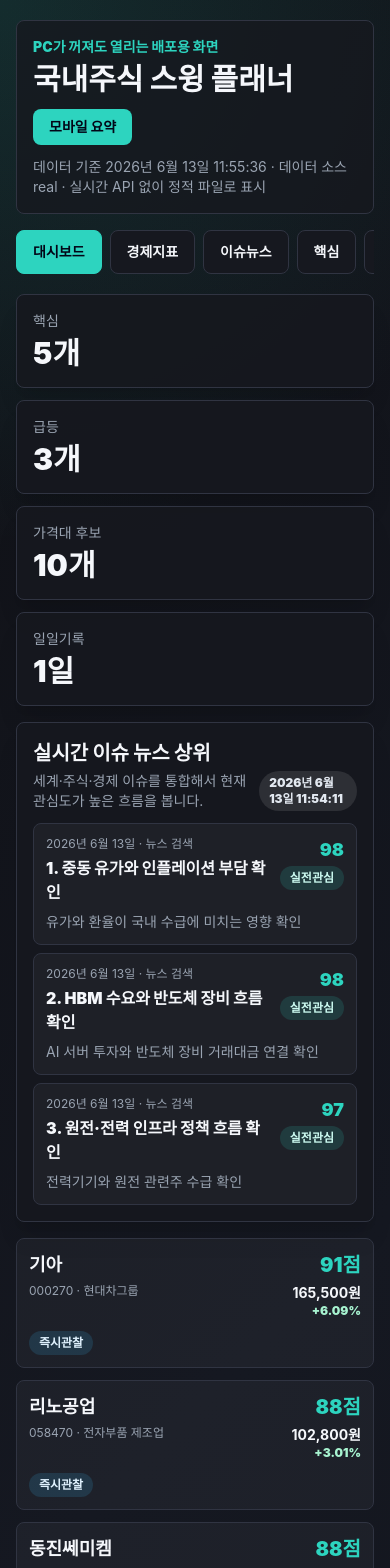
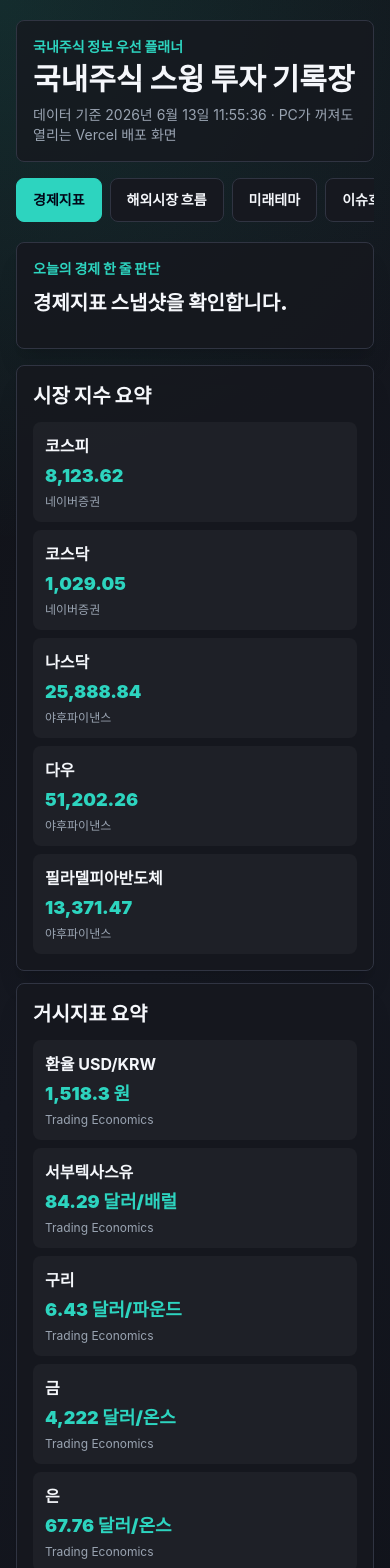
Before and after one commit to gkqkrdk/youtube-application, a Next.js app: page / in a window 390 px wide. Shown: the top 1568 px of the page. Built offline with nearby package versions, Linux system fonts and the light colour scheme.

Commit message:
Expand deployable planner tabs

```diff
--- a/components/DeployablePlanner.tsx
+++ b/components/DeployablePlanner.tsx
@@ -3,235 +3,127 @@
 import { useEffect, useMemo, useState } from "react";
 import type { ReactNode } from "react";
 
-type StockRow = {
-  code?: string;
-  name?: string;
-  sector?: string;
-  currentPrice?: number;
-  price?: number;
-  pickPrice?: number;
-  changeRate?: number;
-  changePct?: number;
-  total?: number;
-  score?: number;
-  decision?: string;
-  actionLabel?: string;
-  stockUrl?: string;
-  url?: string;
+type Row = Record<string, any>;
+type Data = {
+  dataSource?: string;
+  updatedAt?: string;
+  economics?: Row;
+  overseas?: Row;
+  issues?: Record<string, Row[]>;
+  futureThemes?: Record<string, Row[]>;
+  commonNews?: Record<string, Row>;
+  core?: Row[];
+  surge?: Row[];
+  short?: Row[];
+  long?: Row[];
+  pricePicks?: { low?: Row[]; high?: Row[] };
+  allNames?: Record<string, Row[]>;
+  dailyRecords?: Row[];
 };
 
-type NewsItem = {
-  keyword?: string;
-  title?: string;
-  score?: number;
-  status?: string;
-  source?: string;
-  date?: string;
-  reason?: string;
-  tradeRead?: string;
-  naverNewsUrl?: string;
-  youtubeUrl?: string;
-};
-
-type NewsBlock = {
-  title?: string;
-  updatedAt?: string;
-  summary?: string;
-  items?: NewsItem[];
-};
-
-type PlannerData = {
-  dataSource?: string;
-  updatedAt?: string;
-  economics?: {
-    indices?: Array<Record<string, string>>;
-    macro?: Array<Record<string, string>>;
-  };
-  commonNews?: Record<string, NewsBlock>;
-  core?: StockRow[];
-  surge?: StockRow[];
-  short?: StockRow[];
-  long?: StockRow[];
-  pricePicks?: { low?: StockRow[]; high?: StockRow[] };
-  dailyRecords?: Array<{
-    date?: string;
-    dateKo?: string;
-    basisDate?: string;
-    basisDateKo?: string;
-    note?: string;
-    groups?: Record<string, StockRow[]>;
-  }>;
-};
-
-const allTabs = ["대시보드", "경제지표", "이슈뉴스", "핵심", "급등", "단기", "장기", "가격대 후보", "일일기록"];
-const stockTabs: Array<[string, keyof PlannerData]> = [["핵심", "core"], ["급등", "surge"], ["단기", "short"], ["장기", "long"]];
-
-function money(value?: number) {
-  return value ? Number(value).toLocaleString("ko-KR") : "-";
-}
-
-function price(row: StockRow) {
-  return row.currentPrice || row.pickPrice || row.price || 0;
-}
-
-function score(row: StockRow) {
-  return row.total || row.score || 0;
-}
-
-function rateText(value?: number) {
-  if (value === undefined || value === null || Number.isNaN(Number(value))) return "";
-  const n = Number(value);
-  return `${n >= 0 ? "+" : ""}${n.toFixed(2)}%`;
-}
-
-function rateClass(value?: number) {
-  if ((value || 0) > 0) return "text-emerald-200";
-  if ((value || 0) < 0) return "text-red-200";
-  return "text-slate-300";
-}
-
-function stockUrl(row: StockRow) {
-  return row.stockUrl || row.url || `https://finance.naver.com/item/main.naver?code=${row.code || ""}`;
-}
+const tabs = ["경제지표", "해외시장 흐름", "미래테마", "이슈흐름", "핵심", "급등", "단기", "장기", "가격대 후보", "추천 종목 요약", "일일기록"];
+const stockTabs: Record<string, keyof Data> = { 핵심: "core", 급등: "surge", 단기: "short", 장기: "long" };
 
 function Card({ children, className = "" }: { children: ReactNode; className?: string }) {
   return <section className={`rounded-lg border border-line bg-panel/90 p-4 shadow-xl shadow-black/10 ${className}`}>{children}</section>;
 }
+function Badge({ children, color = "bg-white/10 text-slate-200" }: { children: ReactNode; color?: string }) {
+  return <span className={`inline-flex rounded-full px-2.5 py-1 text-xs font-black ${color}`}>{children}</span>;
+}
+function nf(v: any) { const n = Number(v); return Number.isFinite(n) && n !== 0 ? n.toLocaleString("ko-KR") : "-"; }
+function pct(v: any) { const n = Number(v); return Number.isFinite(n) ? `${n >= 0 ? "+" : ""}${n.toFixed(2).replace(/\.?0+$/, "")}%` : ""; }
+function tone(v: any) { const n = Number(v); return n > 0 ? "text-emerald-200" : n < 0 ? "text-red-200" : "text-slate-300"; }
+function stockUrl(r: Row) { return r.stockUrl || r.url || `https://finance.naver.com/item/main.naver?code=${r.code || ""}`; }
+function textOf(v: any) { return Array.isArray(v) ? v.join(" · ") : (v || "-"); }
 
-function Badge({ children, className = "bg-white/10 text-slate-200" }: { children: ReactNode; className?: string }) {
-  return <span className={`inline-flex rounded-full px-2.5 py-1 text-xs font-black ${className}`}>{children}</span>;
-}
-
-function StockCard({ row }: { row: StockRow }) {
-  const liveRate = row.changeRate ?? row.changePct;
-  return (
-    <a href={stockUrl(row)} target="_blank" className="block rounded-lg border border-line bg-white/[0.04] p-3">
+function StockCard({ row }: { row: Row }) {
+  const rate = row.changeRate ?? row.changePct ?? row.surge?.changeRate;
+  const info = row.companyInfo || {};
+  const f = row.fundamentals || {};
+  return <article className="rounded-lg border border-line bg-white/[0.04] p-3">
+    <a href={stockUrl(row)} target="_blank" className="block">
       <div className="flex items-start justify-between gap-3">
         <div className="min-w-0">
-          <div className="truncate text-lg font-black text-ink">{row.name || "종목명 확인"}</div>
+          <Badge color="bg-sky-400/15 text-sky-100">{row.actionLabel || row.decision || "관찰"}</Badge>
+          <div className="mt-2 truncate text-lg font-black text-ink">{row.name || "종목명 확인"}</div>
           <div className="mt-1 text-xs text-muted">{row.code || "-"} · {row.sector || "섹터 확인"}</div>
         </div>
         <div className="shrink-0 text-right">
-          <div className="text-xl font-black text-growth">{score(row)}점</div>
-          <div className="mt-1 text-sm font-bold">{money(price(row))}원</div>
-          {rateText(liveRate) ? <div className={`text-xs font-black ${rateClass(liveRate)}`}>{rateText(liveRate)}</div> : null}
+          <div className="text-2xl font-black text-growth">{row.total ?? row.score ?? "-"}</div>
+          <div className="mt-1 text-sm font-black">{nf(row.currentPrice || row.price || row.pickPrice)}원</div>
+          {pct(rate) ? <div className={`text-xs font-black ${tone(rate)}`}>{pct(rate)}</div> : null}
         </div>
       </div>
-      <div className="mt-3 flex flex-wrap gap-2">
-        <Badge className="bg-sky-400/15 text-sky-100">{row.actionLabel || row.decision || "판단 확인"}</Badge>
+    </a>
+    <details className="mt-3 rounded-lg border border-line bg-black/10 p-3">
+      <summary className="cursor-pointer text-sm font-black text-growth">종목정보 보기</summary>
+      <div className="mt-3 grid gap-2 text-sm">
+        <Info label="한 줄 요약" value={info.summary || row.stockInfo || `${row.sector || "해당 업종"} 관련 회사입니다.`} />
+        <Info label="핵심 사업" value={info.coreBusiness || row.material || row.sector || "-"} />
+        <Info label="투자 포인트" value={info.investorPoint || row.briefing || "수급, 재료, 실적 연결 여부를 확인합니다."} />
+        <div className="grid grid-cols-2 gap-2 sm:grid-cols-5">
+          {[["PER", f.per], ["PBR", f.pbr], ["ROE", f.roe], ["매출", f.revenue], ["영업률", f.operatingMargin]].map(([k, v]) => <div key={String(k)} className="rounded-lg bg-white/[0.04] p-2"><div className="text-[11px] text-muted">{k}</div><b>{v || "-"}</b></div>)}
+        </div>
       </div>
-    </a>
-  );
+    </details>
+  </article>;
 }
 
-function NewsCard({ item, rank }: { item: NewsItem; rank: number }) {
-  return (
-    <a href={item.naverNewsUrl || "#"} target="_blank" className="block rounded-lg border border-line bg-white/[0.04] p-3">
-      <div className="flex items-start justify-between gap-3">
-        <div className="min-w-0">
-          <div className="text-xs text-muted">{item.date || ""} · {item.source || "뉴스"}</div>
-          <div className="mt-1 font-black text-ink">{rank}. {item.title || item.keyword}</div>
-        </div>
-        <div className="shrink-0 text-right">
-          <div className="text-lg font-black text-growth">{item.score || 0}</div>
-          <Badge className="bg-teal-400/15 text-teal-100">{item.status || "참고"}</Badge>
-        </div>
-      </div>
-      <p className="mt-2 text-sm text-muted">{item.reason || item.tradeRead || "관련 흐름 확인 필요"}</p>
-    </a>
-  );
+function Info({ label, value }: { label: string; value: ReactNode }) {
+  return <div className="rounded-lg bg-white/[0.04] p-3"><div className="text-xs text-muted">{label}</div><div className="mt-1 font-bold leading-relaxed text-ink">{value || "-"}</div></div>;
 }
 
-function NewsSection({ block }: { block?: NewsBlock }) {
-  const rows = block?.items || [];
-  return (
-    <Card>
-      <div className="flex items-end justify-between gap-3">
-        <div>
-          <h2 className="text-xl font-black text-ink">{block?.title || "관심 뉴스"}</h2>
-          <p className="mt-1 text-sm text-muted">{block?.summary || "오늘 관심도가 높은 뉴스를 확인합니다."}</p>
-        </div>
-        <Badge>{block?.updatedAt || "스냅샷"}</Badge>
-      </div>
-      <div className="mt-3 grid gap-2">{rows.slice(0, 5).map((item, index) => <NewsCard key={`${item.keyword}-${index}`} item={item} rank={index + 1} />)}</div>
-      {rows.length > 5 ? (
-        <details className="mt-3">
-          <summary className="cursor-pointer text-sm font-bold text-growth">뉴스 5개 더보기</summary>
-          <div className="mt-2 grid gap-2">{rows.slice(5, 10).map((item, index) => <NewsCard key={`${item.keyword}-more-${index}`} item={item} rank={index + 6} />)}</div>
-        </details>
-      ) : null}
-    </Card>
-  );
+function Economics({ data }: { data?: Row }) {
+  const insight = data?.insight || {};
+  const indices = insight.indexCards || data?.indices || [];
+  const macro = insight.macroCards || data?.macro || [];
+  return <div className="grid gap-4">
+    <Card><div className="text-sm font-black text-growth">오늘의 경제 한 줄 판단</div><div className="mt-2 text-xl font-black leading-relaxed">{insight.oneLine || insight.marketConclusion?.summary || "경제지표 스냅샷을 확인합니다."}</div><div className="mt-3 flex flex-wrap gap-2">{(insight.badges || []).map((b: Row, i: number) => <Badge key={i}>{b.label}: {b.value}</Badge>)}</div></Card>
+    <div className="grid gap-3 lg:grid-cols-2"><List title="시장 지수 요약" rows={indices} /><List title="거시지표 요약" rows={macro} /></div>
+  </div>;
 }
 
-function MacroList({ data }: { data?: PlannerData["economics"] }) {
-  return (
-    <div className="grid gap-3 lg:grid-cols-2">
-      <Card>
-        <h2 className="text-xl font-black">주요 지수</h2>
-        <div className="mt-3 grid gap-2">{(data?.indices || []).map((item, index) => <div key={`${item.name}-${index}`} className="flex justify-between gap-3 rounded-lg bg-white/[0.04] p-3"><span><b>{item.name}</b><br /><span className="text-xs text-muted">{item.source}</span></span><b className="text-right">{item.value || "-"}<br /><span className="text-xs text-muted">{item.change || ""}</span></b></div>)}</div>
-      </Card>
-      <Card>
-        <h2 className="text-xl font-black">거시지표</h2>
-        <div className="mt-3 grid gap-2">{(data?.macro || []).slice(0, 12).map((item, index) => <a key={`${item.name}-${index}`} href={item.url || "#"} target="_blank" className="flex justify-between gap-3 rounded-lg bg-white/[0.04] p-3"><span><b>{item.name}</b><br /><span className="text-xs text-muted">{item.source}</span></span><b className="text-right">{item.value || "-"} {item.unit || ""}<br /><span className="text-xs text-muted">{item.date || ""}</span></b></a>)}</div>
-      </Card>
-    </div>
-  );
+function List({ title, rows }: { title: string; rows?: Row[] }) {
+  return <Card><h2 className="text-xl font-black">{title}</h2><div className="mt-3 grid gap-2">{(rows || []).map((r, i) => <a key={i} href={r.url || "#"} target="_blank" className="rounded-lg bg-white/[0.04] p-3"><div className="flex justify-between gap-3"><b>{r.name || r.title || r.keyword}</b><span className={tone(r.changeRate)}>{pct(r.changeRate)}</span></div><div className="mt-1 text-lg font-black text-growth">{r.value || ""} {r.unit || ""}</div><p className="mt-1 text-xs text-muted">{r.read || r.reason || r.source || r.impact || ""}</p>{r.sectors ? <p className="mt-1 text-xs text-sky-100">관련섹터: {r.sectors}</p> : null}</a>)}</div></Card>;
 }
 
-function DailyRecords({ records = [] }: { records?: PlannerData["dailyRecords"] }) {
-  const [date, setDate] = useState(records[0]?.date || "");
-  const selected = records.find((item) => item.date === date) || records[0];
-  return (
-    <Card>
-      <h2 className="text-xl font-black">일일기록</h2>
-      <div className="mt-3 flex gap-2 overflow-x-auto pb-1">{records.map((item) => <button key={item.date} type="button" onClick={() => setDate(item.date || "")} className={`min-h-10 shrink-0 rounded-lg border px-3 text-sm font-black ${item.date === selected?.date ? "border-growth bg-growth text-slate-950" : "border-line bg-white/[0.04]"}`}>{item.date}</button>)}</div>
-      {selected ? <div className="mt-4"><div className="text-sm text-muted">기준일 {selected.basisDate || "-"} · {selected.note ? `메모: ${selected.note}` : "메모 없음"}</div><div className="mt-3 grid gap-3">{Object.entries(selected.groups || {}).map(([group, rows]) => <details key={group} className="rounded-lg border border-line bg-white/[0.03] p-3" open={group === "가격대 후보"}><summary className="cursor-pointer font-black">{group} {rows.length}개</summary><div className="mt-2 grid gap-2">{rows.map((row) => <StockCard key={`${group}-${row.code}`} row={row} />)}</div></details>)}</div></div> : <p className="mt-3 text-muted">저장된 기록이 없습니다.</p>}
-    </Card>
-  );
+function Overseas({ data }: { data?: Row }) {
+  const sections: Array<[string, Row[]]> = [["미국 주요 지수", data?.indices || []], ["빅테크/AI 핵심 종목", data?.bigtech || []], ["해외 섹터 ETF", data?.etfs || []], ["금리·달러·원자재", data?.macro || []], ["해외 핵심 이슈 TOP 5", data?.newsTop5 || []], ["국내 연결 섹터 TOP 5", data?.domesticSectors || []]];
+  return <div className="grid gap-4"><Card><h2 className="text-xl font-black">해외시장 결론</h2><div className="mt-3 grid gap-2 sm:grid-cols-2">{Object.entries(data?.conclusion || {}).map(([k, v]) => <Info key={k} label={k} value={String(v)} />)}</div></Card>{sections.map(([t, rows]) => <List key={t} title={t} rows={rows} />)}</div>;
+}
+
+function ThemeRow({ row, rank }: { row: Row; rank?: number }) {
+  return <a href={row.url || row.naverUrl || row.naverNewsUrl || "#"} target="_blank" className="block rounded-lg bg-white/[0.04] p-3"><div className="flex justify-between gap-3"><b>{rank ? `${rank}. ` : ""}{row.theme || row.keyword || row.title}</b><Badge>{row.group || row.category || row.status || "관심"}</Badge></div><p className="mt-1 text-sm text-muted">{row.title || row.reason || row.tradeRead || "관련 흐름 확인"}</p><p className="mt-1 text-xs text-sky-100">{textOf(row.relatedStocks)}</p></a>;
+}
+function FutureThemes({ themes }: { themes?: Record<string, Row[]> }) {
+  const groups = Object.entries(themes || {});
+  const top = groups.flatMap(([group, rows]) => (rows || []).map(r => ({ ...r, group }))).slice(0, 5);
+  return <div className="grid gap-4"><Card><h2 className="text-xl font-black">오늘 관심도 TOP 5</h2><div className="mt-3 grid gap-2">{top.map((r, i) => <ThemeRow key={i} row={r} rank={i + 1} />)}</div></Card>{groups.map(([g, rows]) => <details key={g} className="rounded-lg border border-line bg-panel/90 p-4"><summary className="cursor-pointer text-lg font-black text-growth">{g}</summary><div className="mt-3 grid gap-2">{(rows || []).map((r, i) => <ThemeRow key={i} row={{ ...r, group: g }} />)}</div></details>)}</div>;
+}
+function Issues({ issues, block }: { issues?: Record<string, Row[]>; block?: Row }) {
+  const rows = block?.items || Object.entries(issues || {}).flatMap(([cat, list]) => (list || []).map(r => ({ ...r, category: cat })));
+  return <div className="grid gap-4"><Card><h2 className="text-xl font-black">오늘의 전체 이슈 TOP 10</h2><div className="mt-3 grid gap-2">{rows.slice(0, 10).map((r: Row, i: number) => <ThemeRow key={i} row={r} rank={i + 1} />)}</div></Card>{Object.entries(issues || {}).map(([cat, list]) => <details key={cat} className="rounded-lg border border-line bg-panel/90 p-4"><summary className="cursor-pointer text-lg font-black text-growth">{cat} TOP {(list || []).length}</summary><div className="mt-3 grid gap-2">{(list || []).map((r, i) => <ThemeRow key={i} row={{ ...r, group: cat }} />)}</div></details>)}</div>;
+}
+function StockGrid({ rows }: { rows?: Row[] }) { return <div className="grid gap-3 md:grid-cols-2">{(rows || []).map((r, i) => <StockCard key={`${r.code}-${i}`} row={r} />)}</div>; }
+function PricePicks({ data }: { data?: Data["pricePicks"] }) { return <StockGrid rows={[...(data?.low || []), ...(data?.high || [])].slice(0, 20)} />; }
+function Names({ data }: { data?: Data }) {
+  const groups: Array<[string, Row[]]> = [["핵심", data?.core || []], ["급등", data?.surge || []], ["단기", data?.short || []], ["장기", data?.long || []], ["가격대 후보", [...(data?.pricePicks?.low || []), ...(data?.pricePicks?.high || [])]]];
+  return <div className="grid gap-4">{groups.map(([label, rows]) => <Card key={label}><h2 className="text-xl font-black">{label}</h2><div className="mt-3 grid gap-2">{rows.slice(0, 10).map(r => <a key={`${label}-${r.code}`} href={stockUrl(r)} target="_blank" className="flex justify-between gap-3 rounded-lg bg-white/[0.04] p-3"><span><b>{r.name}</b> <span className="text-xs text-muted">{r.code}</span><br /><span className="text-xs text-muted">{r.decision || r.actionLabel}</span></span><span className="text-right"><b>{nf(r.currentPrice || r.price)}원</b><br /><span className={`text-xs font-black ${tone(r.changeRate)}`}>{pct(r.changeRate)}</span></span></a>)}</div></Card>)}</div>;
+}
+function DailyRecords({ records = [] }: { records?: Row[] }) {
+  const sorted = [...records].sort((a, b) => String(b.date).localeCompare(String(a.date)));
+  const [date, setDate] = useState(sorted[0]?.date || "");
+  const selected = sorted.find(d => d.date === date) || sorted[0];
+  return <div className="grid gap-4"><Card><h2 className="text-xl font-black">일일기록</h2><p className="mt-1 text-sm text-muted">메모 저장은 Cloudflare 실시간 앱에서 가능하고, 이 화면은 배포 스냅샷을 표시합니다.</p><div className="mt-3 flex gap-2 overflow-x-auto pb-1">{sorted.map(d => <button key={d.date} type="button" onClick={() => setDate(d.date || "")} className={`min-h-10 shrink-0 rounded-lg border px-3 text-sm font-black ${d.date === selected?.date ? "border-growth bg-growth text-slate-950" : "border-line bg-white/[0.04]"}`}>{d.date}{String(d.note || "").trim() ? " · 메모" : ""}</button>)}</div></Card>{selected ? <Card><h3 className="text-lg font-black">{selected.dateKo || selected.date}</h3><p className="mt-1 text-sm text-muted">기준일 {selected.basisDateKo || selected.basisDate || "-"} · {selected.note ? `메모: ${selected.note}` : "메모 없음"}</p><div className="mt-3 grid gap-3">{Object.entries(selected.groups || {}).map(([g, rows]) => <details key={g} className="rounded-lg border border-line bg-white/[0.03] p-3" open={g === "핵심추천"}><summary className="cursor-pointer font-black">{g === "핵심추천" ? "핵심" : g} {(rows as Row[]).length}개</summary><div className="mt-2 grid gap-2">{(rows as Row[]).map(r => <StockCard key={`${g}-${r.code}`} row={r} />)}</div></details>)}</div></Card> : null}</div>;
 }
 
 export default function DeployablePlanner({ mobileSummary = false }: { mobileSummary?: boolean }) {
-  const [data, setData] = useState<PlannerData | null>(null);
-  const [tab, setTab] = useState("대시보드");
+  const [data, setData] = useState<Data | null>(null);
+  const [tab, setTab] = useState("경제지표");
   const [error, setError] = useState("");
-
-  useEffect(() => {
-    fetch("/data/app-data.json", { cache: "no-store" })
-      .then((res) => {
-        if (!res.ok) throw new Error(`스냅샷 로딩 실패: ${res.status}`);
-        return res.json();
-      })
-      .then(setData)
-      .catch((err: Error) => setError(err.message));
-  }, []);
-
-  const priceRows = useMemo(() => data?.pricePicks?.low || [], [data]);
-  const dashboardRows = useMemo(() => data ? [...(data.core || []), ...(data.surge || []), ...priceRows].slice(0, 12) : [], [data, priceRows]);
-
+  useEffect(() => { fetch("/data/app-data.json", { cache: "no-store" }).then(r => { if (!r.ok) throw new Error(`데이터 로딩 실패: ${r.status}`); return r.json(); }).then(setData).catch(e => setError(e.message)); }, []);
+  const dashboardRows = useMemo(() => data ? [...(data.core || []), ...(data.surge || []), ...((data.pricePicks?.low || []) as Row[])].slice(0, 12) : [], [data]);
   if (error) return <main className="mx-auto max-w-3xl px-4 py-8"><Card><h1 className="text-2xl font-black">데이터를 불러오지 못했습니다</h1><p className="mt-2 text-muted">{error}</p></Card></main>;
-  if (!data) return <main className="mx-auto max-w-3xl px-4 py-8"><Card><h1 className="text-2xl font-black">로딩 중...</h1><p className="mt-2 text-muted">배포용 스냅샷을 확인하고 있습니다.</p></Card></main>;
-
-  const pageTabs = mobileSummary ? ["대시보드", "가격대 후보", "일일기록"] : allTabs;
-
-  return (
-    <main className="mx-auto flex w-full max-w-7xl flex-col gap-4 px-4 py-5 sm:px-6 lg:px-8">
-      <header className="flex flex-col gap-3 rounded-lg border border-line bg-panel/80 p-4">
-        <div className="flex flex-wrap items-end justify-between gap-3">
-          <div><p className="text-sm font-black text-growth">PC가 꺼져도 열리는 배포용 화면</p><h1 className="mt-1 text-3xl font-black text-ink">국내주식 스윙 플래너</h1></div>
-          <a href="/mobile-summary" className="rounded-lg bg-growth px-4 py-2 text-sm font-black text-slate-950">모바일 요약</a>
-        </div>
-        <p className="text-sm text-muted">데이터 기준 {data.updatedAt || "스냅샷"} · 데이터 소스 {data.dataSource || "static"} · 실시간 API 없이 정적 파일로 표시</p>
-      </header>
-
-      <nav className="flex gap-2 overflow-x-auto pb-1">{pageTabs.map((item) => <button key={item} type="button" onClick={() => setTab(item)} className={`min-h-11 shrink-0 rounded-lg border px-4 text-sm font-black ${tab === item ? "border-growth bg-growth text-slate-950" : "border-line bg-panel"}`}>{item}</button>)}</nav>
-
-      {tab === "대시보드" ? <><section className="grid gap-3 sm:grid-cols-2 lg:grid-cols-4"><Card><div className="text-sm text-muted">핵심</div><div className="mt-1 text-3xl font-black">{data.core?.length || 0}개</div></Card><Card><div className="text-sm text-muted">급등</div><div className="mt-1 text-3xl font-black">{data.surge?.length || 0}개</div></Card><Card><div className="text-sm text-muted">가격대 후보</div><div className="mt-1 text-3xl font-black">{priceRows.length}개</div></Card><Card><div className="text-sm text-muted">일일기록</div><div className="mt-1 text-3xl font-black">{data.dailyRecords?.length || 0}일</div></Card></section><NewsSection block={data.commonNews?.issues || data.commonNews?.economics} /><div className="grid gap-3 md:grid-cols-2">{dashboardRows.map((row) => <StockCard key={`dash-${row.code}`} row={row} />)}</div></> : null}
-      {tab === "경제지표" ? <MacroList data={data.economics} /> : null}
-      {tab === "이슈뉴스" ? <NewsSection block={data.commonNews?.issues} /> : null}
-      {stockTabs.map(([label, key]) => tab === label ? <div key={label} className="grid gap-3 md:grid-cols-2">{((data[key] as StockRow[]) || []).map((row) => <StockCard key={`${label}-${row.code}`} row={row} />)}</div> : null)}
-      {tab === "가격대 후보" ? <><Card><h2 className="text-xl font-black">5,000원~10,000원 후보 {priceRows.length}개</h2><p className="mt-1 text-sm text-muted">배포 스냅샷 기준 후보입니다. 실시간 갱신은 로컬/서버리스 API 전환 이후 붙일 수 있습니다.</p></Card><div className="grid gap-3 md:grid-cols-2">{priceRows.map((row) => <StockCard key={`price-${row.code}`} row={row} />)}</div></> : null}
-      {tab === "일일기록" ? <DailyRecords records={data.dailyRecords} /> : null}
-    </main>
-  );
+  if (!data) return <main className="mx-auto max-w-3xl px-4 py-8"><Card><h1 className="text-2xl font-black">로딩 중...</h1><p className="mt-2 text-muted">배포 데이터를 확인하고 있습니다.</p></Card></main>;
+  return <main className="mx-auto flex w-full max-w-7xl flex-col gap-4 px-4 py-5 sm:px-6 lg:px-8"><header className="rounded-lg border border-line bg-panel/80 p-4"><p className="text-sm font-black text-growth">국내주식 정보 우선 플래너</p><h1 className="mt-1 text-3xl font-black text-ink">국내주식 스윙 투자 기록장</h1><p className="mt-2 text-sm text-muted">데이터 기준 {data.updatedAt || "-"} · PC가 꺼져도 열리는 Vercel 배포 화면</p></header><nav className="flex gap-2 overflow-x-auto pb-1">{tabs.map(item => <button key={item} type="button" onClick={() => setTab(item)} className={`min-h-11 shrink-0 rounded-lg border px-4 text-sm font-black ${tab === item ? "border-growth bg-growth text-slate-950" : "border-line bg-panel"}`}>{item}</button>)}</nav>{tab === "경제지표" ? <Economics data={data.economics} /> : null}{tab === "해외시장 흐름" ? <Overseas data={data.overseas} /> : null}{tab === "미래테마" ? <FutureThemes themes={data.futureThemes} /> : null}{tab === "이슈흐름" ? <Issues issues={data.issues} block={data.commonNews?.issues} /> : null}{Object.entries(stockTabs).map(([label, key]) => tab === label ? <StockGrid key={label} rows={data[key] as Row[]} /> : null)}{tab === "가격대 후보" ? <PricePicks data={data.pricePicks} /> : null}{tab === "추천 종목 요약" ? <Names data={data} /> : null}{tab === "일일기록" ? <DailyRecords records={data.dailyRecords} /> : null}{mobileSummary ? <div className="hidden">{dashboardRows.length}</div> : null}</main>;
 }
```
